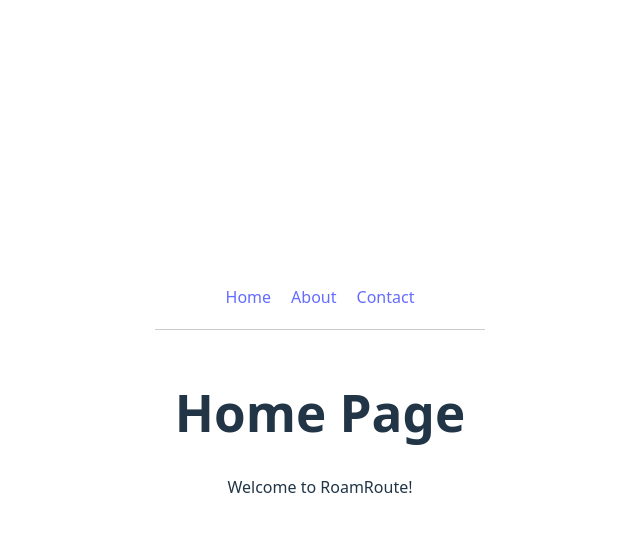
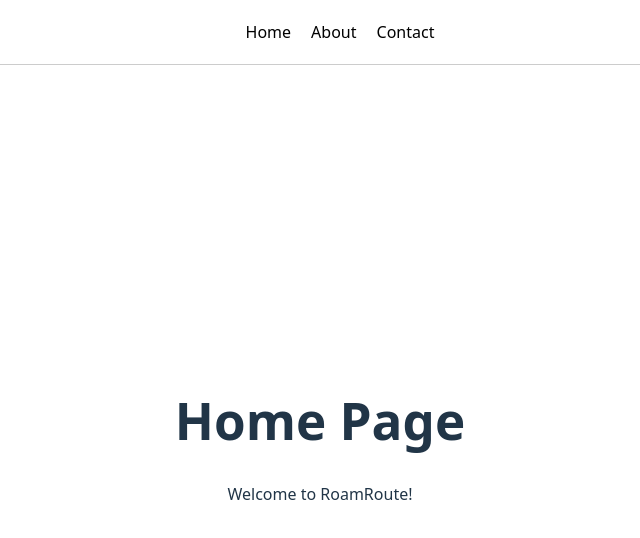
Before and after one commit to IDATA2301/idata2301-group11, a React (Vite) app in the folder roamroute/: page / in a window 1280 px wide. Shown: the top 538 px of the page, without its empty margins (320-960 px from the left). Built offline with nearby package versions, Linux system fonts and the light colour scheme.

Commit message:
Created header

```diff
--- a/roamroute/src/App.tsx
+++ b/roamroute/src/App.tsx
@@ -1,26 +1,22 @@
-import { BrowserRouter as Router, Routes, Route, Link } from 'react-router-dom'
-import './App.css'
-import Home from './pages/Home'
-import About from './pages/About'
-import Contact from './pages/Contact'
+import { BrowserRouter as Router, Routes, Route } from "react-router-dom"
+import "./App.css"
+
+import Header from "./components/header/header.tsx"
+import Home from "./pages/Home"
+import About from "./pages/About"
+import Contact from "./pages/Contact"
 
 function App() {
   return (
     <Router>
-      <div>
-        <nav style={{ padding: '20px', borderBottom: '1px solid #ccc' }}>
-          <Link to="/" style={{ margin: '0 10px' }}>Home</Link>
-          <Link to="/about" style={{ margin: '0 10px' }}>About</Link>
-          <Link to="/contact" style={{ margin: '0 10px' }}>Contact</Link>
-        </nav>
+      <Header />
 
-        <div style={{ padding: '20px' }}>
-          <Routes>
-            <Route path="/" element={<Home />} />
-            <Route path="/about" element={<About />} />
-            <Route path="/contact" element={<Contact />} />
-          </Routes>
-        </div>
+      <div style={{ padding: "20px", marginTop: "80px" }}>
+        <Routes>
+          <Route path="/" element={<Home />} />
+          <Route path="/about" element={<About />} />
+          <Route path="/contact" element={<Contact />} />
+        </Routes>
       </div>
     </Router>
   )
--- /dev/null
+++ b/roamroute/src/components/header/header.css
@@ -0,0 +1,22 @@
+.header {
+  position: fixed;
+  top: 0;
+  left: 0;
+  right: 0;
+  width: 100vw;
+  margin-left: calc(-50vw + 50%);
+  border-bottom: 1px solid #ccc;
+  padding: 20px;
+  background-color: white;
+  z-index: 1000;
+}
+
+.nav a {
+  margin: 0 10px;
+  text-decoration: none;
+  color: black;
+}
+
+.nav a:hover {
+  text-decoration: underline;
+}
--- /dev/null
+++ b/roamroute/src/components/header/header.tsx
@@ -0,0 +1,16 @@
+import { Link } from "react-router-dom"
+import "./header.css"
+
+export default function Header() {
+  return (
+    <header className="header">
+      <nav className="nav">
+        <Link to="/">Home</Link>
+        <Link to="/about">About</Link>
+        <Link to="/contact">Contact</Link>
+      </nav>
+    </header>
+  )
+
+
+}
```
